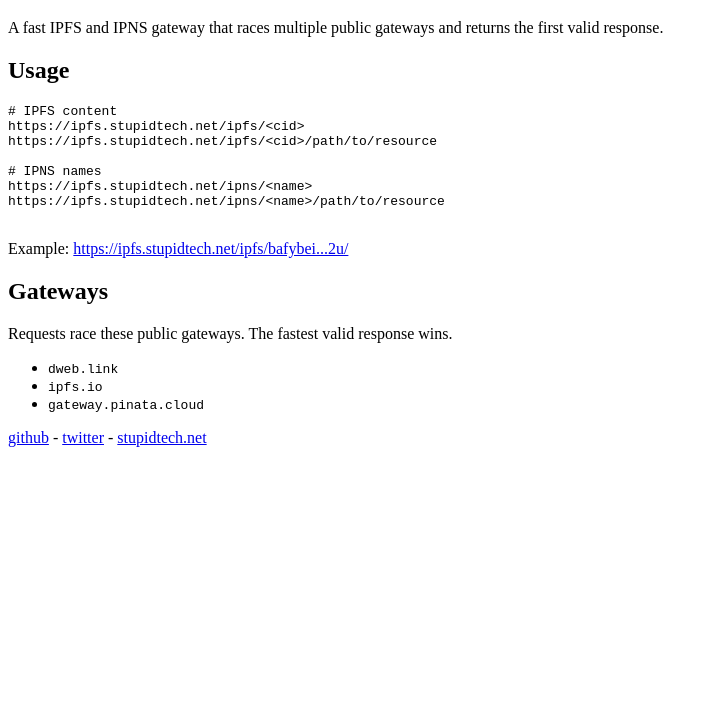
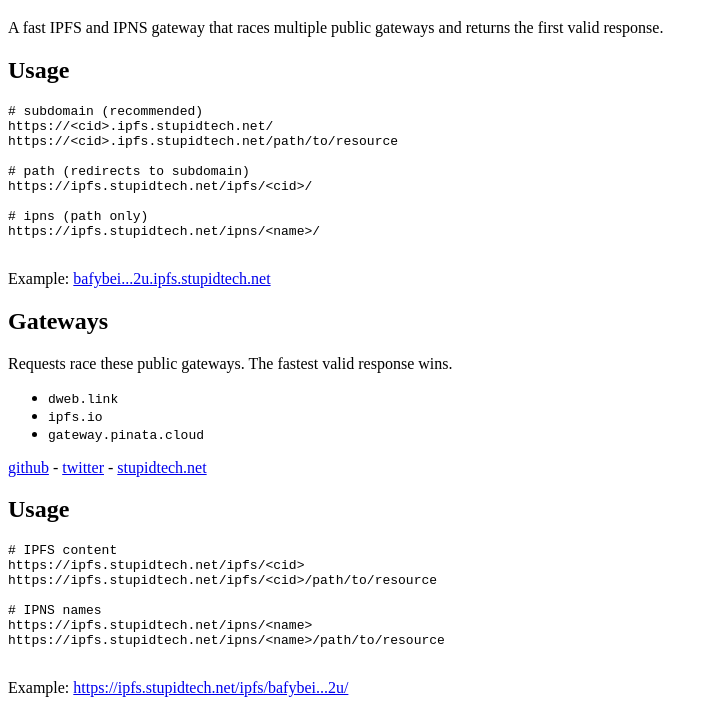
Before and after one commit to stephancill/ipfs-racer, a website: page public/index.html in a window 1280 px wide. Shown: the part 61-775 px from the top of the page, without its empty margins (0-718 px from the left). Drawn offline with Linux system fonts and the light colour scheme.

Commit message:
fix: subdomain resource routing, update docs

```diff
--- a/public/index.html
+++ b/public/index.html
@@ -15,9 +15,42 @@
   </head>
   <body>
     <h1>stupid ipfs</h1>
+    <p>A fast IPFS and IPNS gateway that races multiple public gateways and returns the first valid response.</p>
+
+    <h2>Usage</h2>
+    <pre>
+# subdomain (recommended)
+https://&lt;cid&gt;.ipfs.stupidtech.net/
+https://&lt;cid&gt;.ipfs.stupidtech.net/path/to/resource
+
+# path (redirects to subdomain)
+https://ipfs.stupidtech.net/ipfs/&lt;cid&gt;/
+
+# ipns (path only)
+https://ipfs.stupidtech.net/ipns/&lt;name&gt;/
+    </pre>
+
     <p>
-      A fast IPFS and IPNS gateway that races multiple public gateways and returns the first valid
-      response.
+      Example:
+      <a href="https://bafybeiaql2jo3fu5b7c4lmpoi5drh5sam7yt652shwdgwbky4o7uw33u2u.ipfs.stupidtech.net/"
+        >bafybei...2u.ipfs.stupidtech.net</a
+      >
+    </p>
+
+    <h2>Gateways</h2>
+    <p>Requests race these public gateways. The fastest valid response wins.</p>
+    <ul>
+      <li><code>dweb.link</code></li>
+      <li><code>ipfs.io</code></li>
+      <li><code>gateway.pinata.cloud</code></li>
+    </ul>
+
+    <p>
+      <a href="https://github.com/stephancill/ipfs-racer">github</a>
+      -
+      <a href="https://x.com/stephancill">twitter</a>
+      -
+      <a href="https://stupidtech.net">stupidtech.net</a>
     </p>
 
     <h2>Usage</h2>
```
Also changed, not shown: src/index.ts (+8 -13 lines), README.md, 3 other files.
